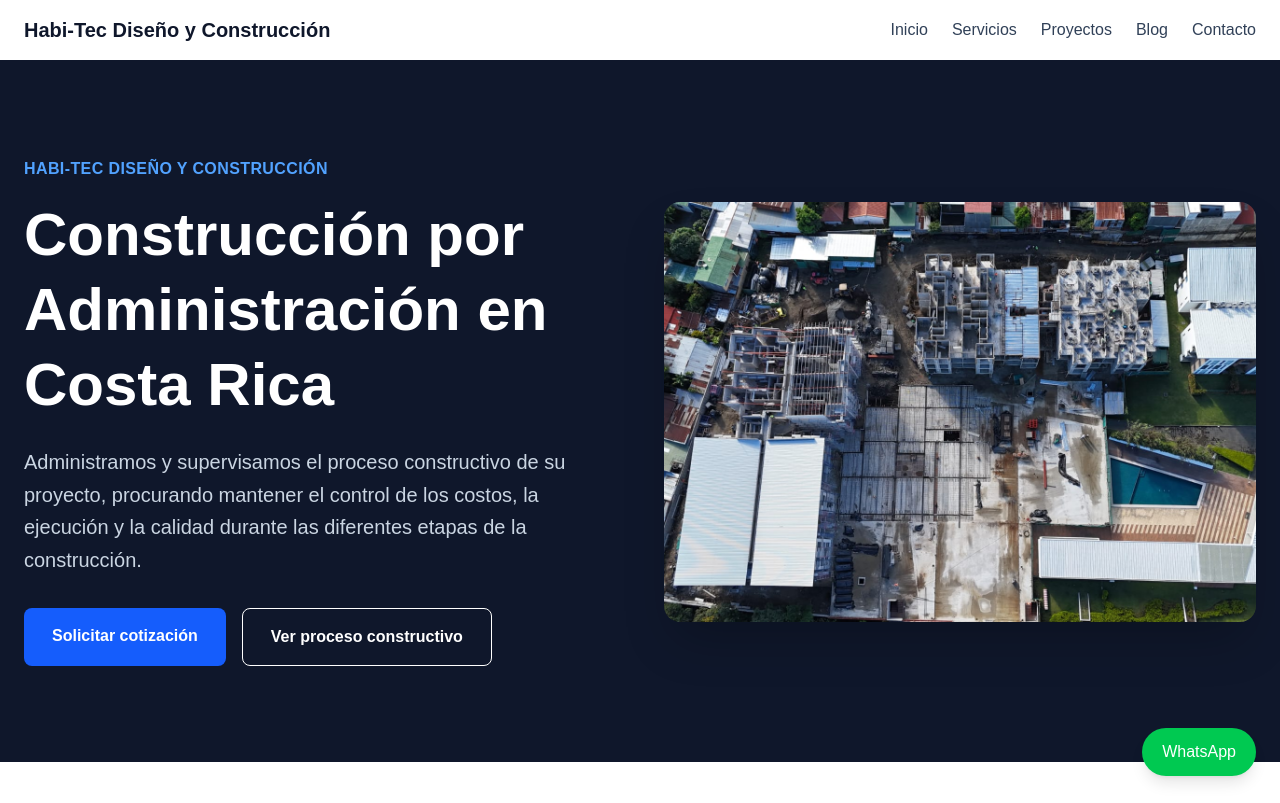
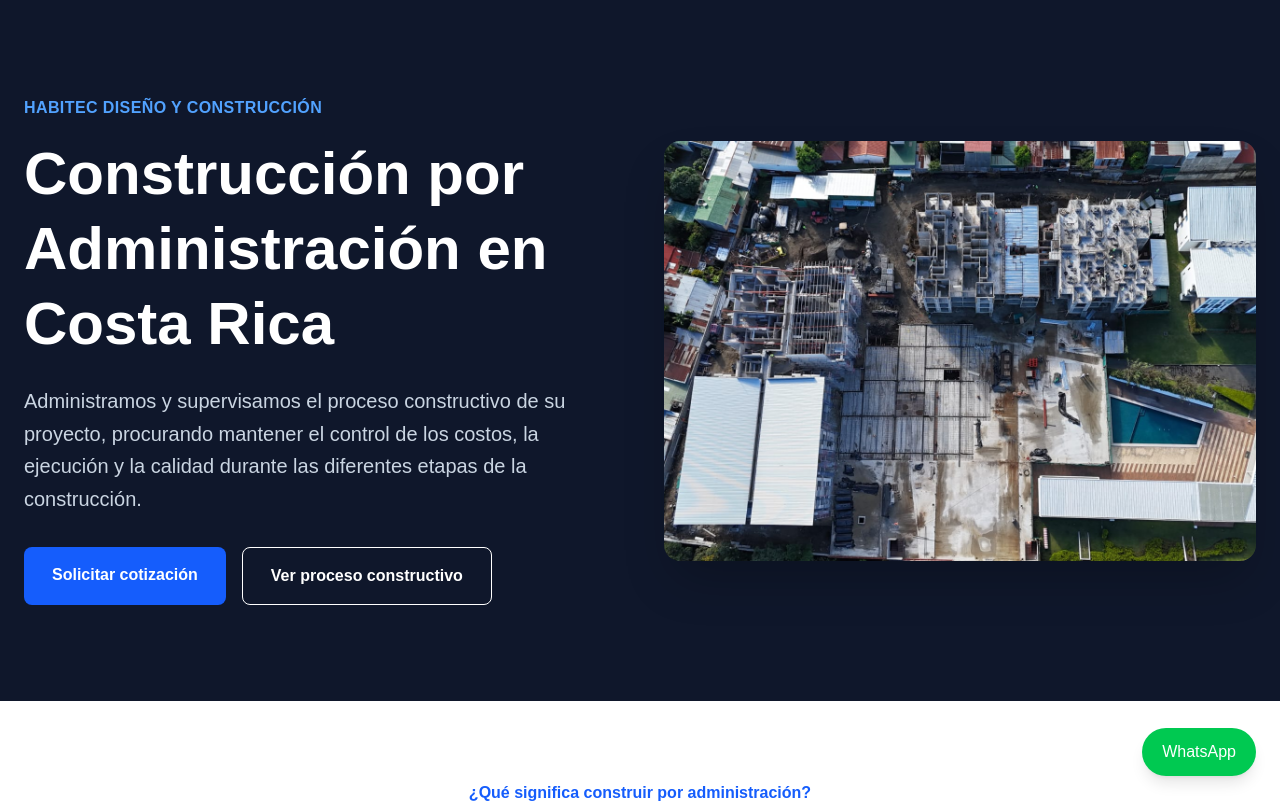
Before and after one commit to ericksv1988-ctrl/habitec-web, a Next.js app: page /construccion-por-administracion in a window 1280 px wide. Shown: the top 803 px of the page. Built offline with nearby package versions, Linux system fonts and the light colour scheme.

Commit message:
cambio de palabras y se elimino el hero

```diff
--- a/app/construccion-por-administracion/page.tsx
+++ b/app/construccion-por-administracion/page.tsx
@@ -124,61 +124,6 @@ export default function ConstruccionPorAdministracion() {
   return (
     <main className="min-h-screen bg-white text-slate-900">
 
-      {/* =========================================================
-          HEADER
-      ========================================================= */}
-
-      <header className="bg-white border-b sticky top-0 z-50">
-        <div className="max-w-7xl mx-auto px-6 py-4 flex justify-between items-center">
-
-          <Link
-            href="/"
-            className="font-bold text-xl text-slate-900"
-          >
-            Habi-Tec Diseño y Construcción
-          </Link>
-
-          <nav className="hidden md:flex gap-6 text-slate-700">
-            <Link href="/" className="hover:text-blue-600 transition">
-              Inicio
-            </Link>
-
-            <Link
-              href="/#servicios"
-              className="hover:text-blue-600 transition"
-            >
-              Servicios
-            </Link>
-
-            <Link
-              href="/#proyectos"
-              className="hover:text-blue-600 transition"
-            >
-              Proyectos
-            </Link>
-
-            <Link
-              href="/#blog"
-              className="hover:text-blue-600 transition"
-            >
-              Blog
-            </Link>
-
-            <Link
-              href="/#contacto"
-              className="hover:text-blue-600 transition"
-            >
-              Contacto
-            </Link>
-          </nav>
-
-        </div>
-      </header>
-
-
-      {/* =========================================================
-          HERO
-      ========================================================= */}
 
       <section className="bg-slate-900 text-white">
 
@@ -189,7 +134,7 @@ export default function ConstruccionPorAdministracion() {
             <div>
 
               <p className="text-blue-400 font-semibold uppercase tracking-wide mb-4">
-                Habi-Tec Diseño y Construcción
+                Habitec Diseño y Construcción
               </p>
 
               <h1 className="text-4xl md:text-6xl font-bold leading-tight mb-6">
@@ -269,7 +214,7 @@ export default function ConstruccionPorAdministracion() {
           </p>
 
           <p className="text-lg text-slate-600 leading-relaxed mt-5">
-            En Habi-Tec acompañamos al propietario durante el proceso
+            En HabiTec acompañamos al propietario durante el proceso
             constructivo y coordinamos las diferentes actividades necesarias
             para que el proyecto avance de manera ordenada.
           </p>
```
